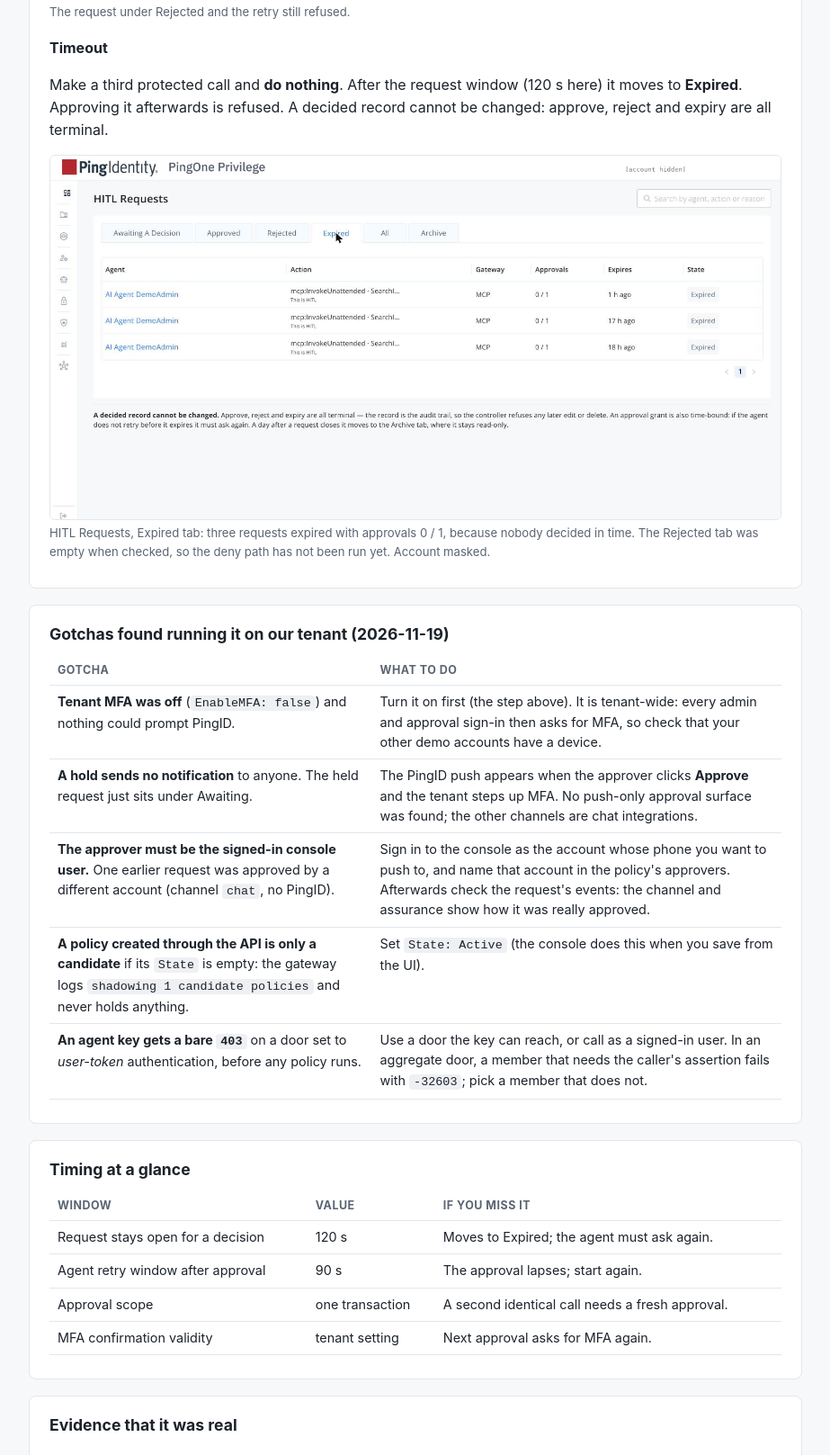
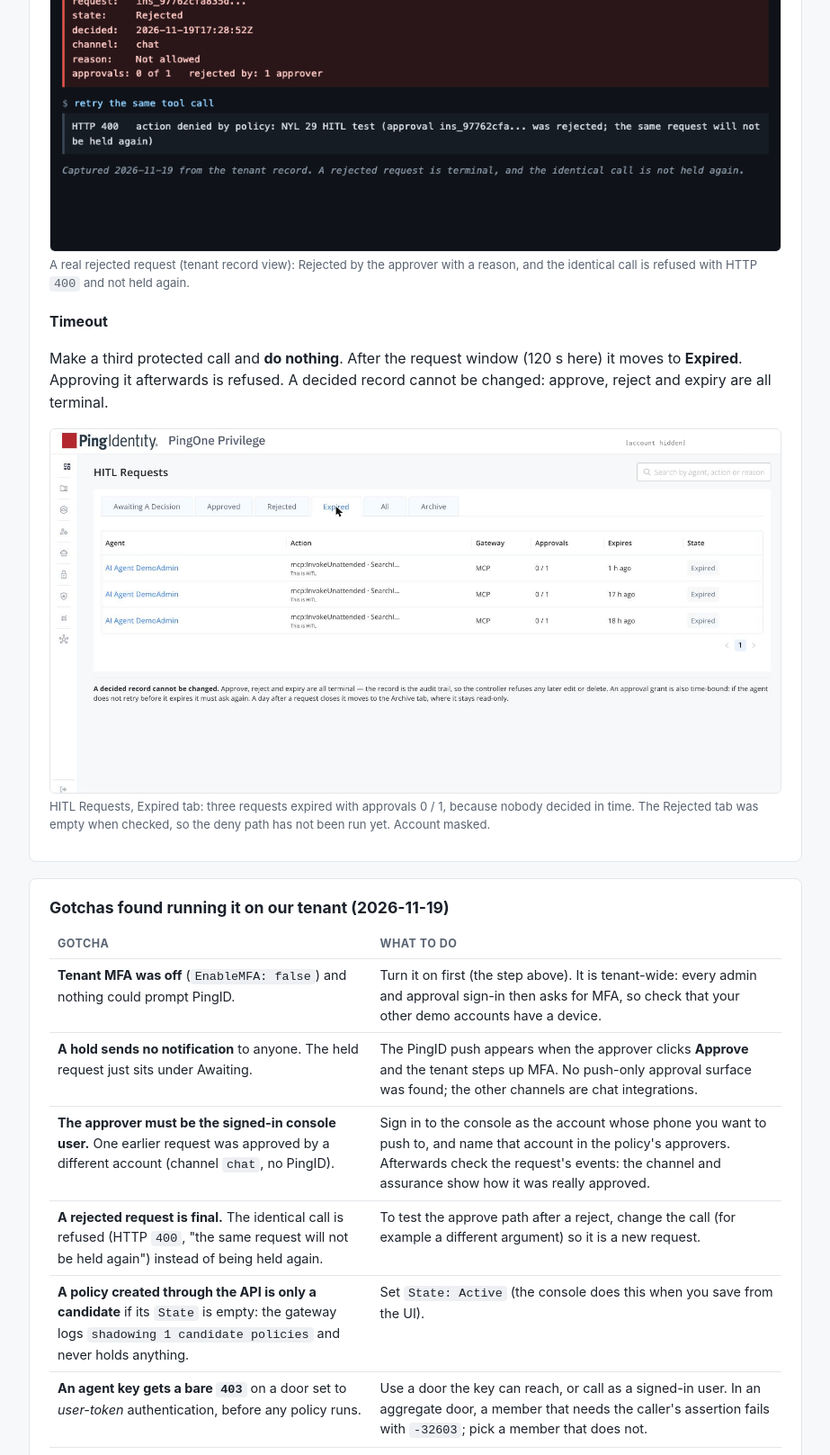
Before and after one commit to curtismu7/nyl-demo-starter, a plain HTML site: page guides/29-human-approval.html in a window 1280 px wide. Shown: the part 5957-7574 px from the top of the page at 90% size, without its empty margins (178-1101 px from the left). Drawn offline with Linux system fonts and the light colour scheme.

Commit message:
Guide #29: add the rejected-request evidence (29-09) and the reject-is-final gotcha

```diff
--- a/guides/29-human-approval.html
+++ b/guides/29-human-approval.html
@@ -106,7 +106,7 @@ unless { context.has approval_count &amp;&amp; context.approval_count &gt;= 1 };
 
   <h3>Deny</h3>
   <p>Make a second protected call. In <b>HITL Requests</b> choose <b>Reject</b> (on the PingID prompt, "No, it's not me" also rejects). The request moves to <b>Rejected</b> and a retry is refused again.</p>
-  <figure class="shot" data-file="29-09-rejected.png"><img src="img/29-09-rejected.png" alt="Request rejected" onerror="this.parentNode.classList.add('missing')"><figcaption>The request under Rejected and the retry still refused.</figcaption></figure>
+  <figure class="shot" data-file="29-09-rejected.png"><img src="img/29-09-rejected.png" alt="Request rejected" onerror="this.parentNode.classList.add('missing')"><figcaption>A real rejected request (tenant record view): Rejected by the approver with a reason, and the identical call is refused with HTTP <code>400</code> and not held again.</figcaption></figure>
 
   <h3>Timeout</h3>
   <p>Make a third protected call and <b>do nothing</b>. After the request window (120 s here) it moves to <b>Expired</b>. Approving it afterwards is refused. A decided record cannot be changed: approve, reject and expiry are all terminal.</p>
@@ -120,6 +120,7 @@ unless { context.has approval_count &amp;&amp; context.approval_count &gt;= 1 };
     <tr><td><b>Tenant MFA was off</b> (<code>EnableMFA: false</code>) and nothing could prompt PingID.</td><td>Turn it on first (the step above). It is tenant-wide: every admin and approval sign-in then asks for MFA, so check that your other demo accounts have a device.</td></tr>
     <tr><td><b>A hold sends no notification</b> to anyone. The held request just sits under Awaiting.</td><td>The PingID push appears when the approver clicks <b>Approve</b> and the tenant steps up MFA. No push-only approval surface was found; the other channels are chat integrations.</td></tr>
     <tr><td><b>The approver must be the signed-in console user.</b> One earlier request was approved by a different account (channel <code>chat</code>, no PingID).</td><td>Sign in to the console as the account whose phone you want to push to, and name that account in the policy's approvers. Afterwards check the request's events: the channel and assurance show how it was really approved.</td></tr>
+    <tr><td><b>A rejected request is final.</b> The identical call is refused (HTTP <code>400</code>, "the same request will not be held again") instead of being held again.</td><td>To test the approve path after a reject, change the call (for example a different argument) so it is a new request.</td></tr>
     <tr><td><b>A policy created through the API is only a candidate</b> if its <code>State</code> is empty: the gateway logs <code>shadowing 1 candidate policies</code> and never holds anything.</td><td>Set <code>State: Active</code> (the console does this when you save from the UI).</td></tr>
     <tr><td><b>An agent key gets a bare <code>403</code></b> on a door set to <i>user-token</i> authentication, before any policy runs.</td><td>Use a door the key can reach, or call as a signed-in user. In an aggregate door, a member that needs the caller's assertion fails with <code>-32603</code>; pick a member that does not.</td></tr>
   </table>
```
Also changed, not shown: guides/img/29-09-rejected.png (added).
